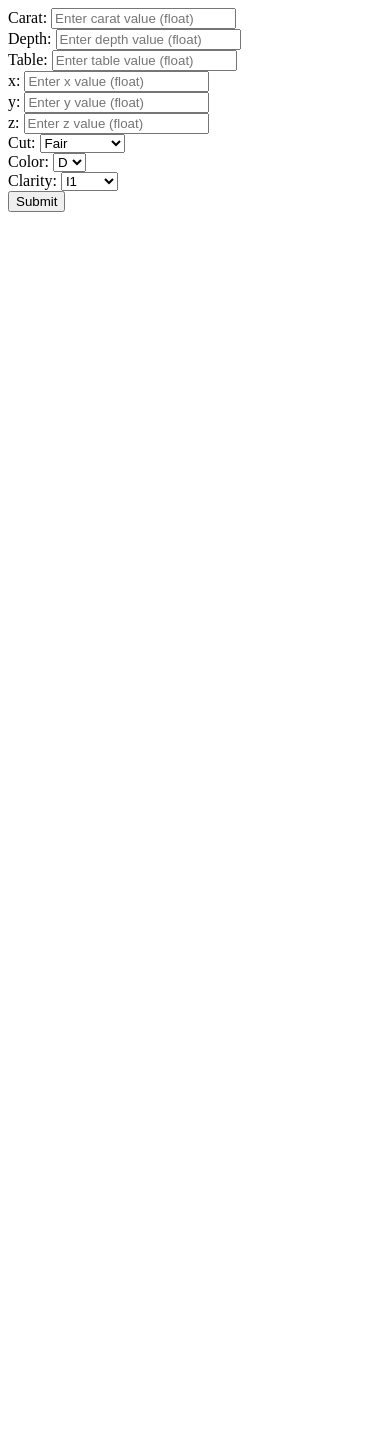
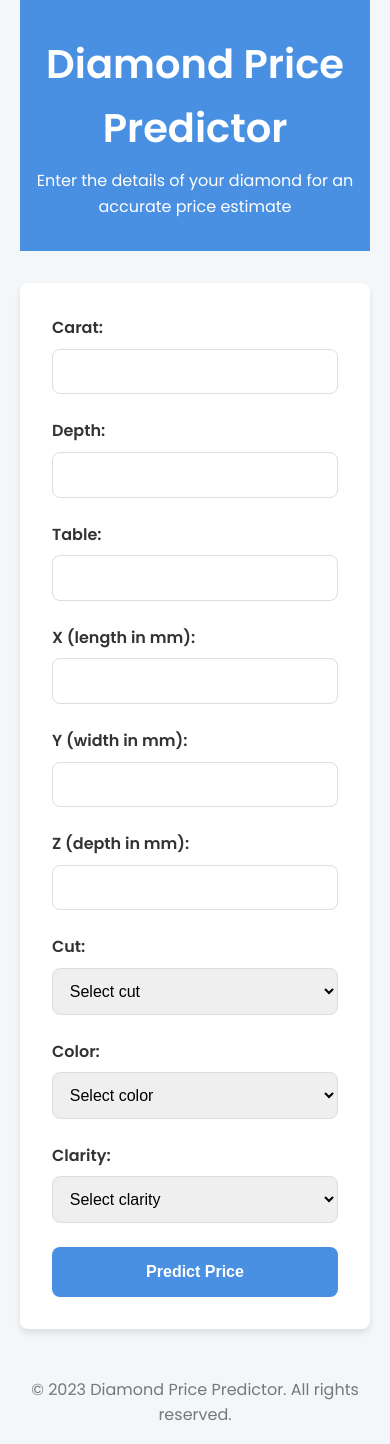
Before and after one commit to sarthakkalia/Diamond-price-prediction, a Flask app: page /predict in a window 390 px wide. Before the commit the page ends 212 px from the top, so only its background shows below. Run offline with Flask 3, Linux system fonts and the light colour scheme.

Commit message:
update templates and css

```diff
--- /dev/null
+++ b/static/css/style.css
@@ -0,0 +1,168 @@
+:root {
+    --primary-color: #4a90e2;
+    --secondary-color: #f39c12;
+    --background-color: #f4f7f9;
+    --text-color: #333;
+    --border-radius: 8px;
+}
+
+* {
+    margin: 0;
+    padding: 0;
+    box-sizing: border-box;
+}
+
+body {
+    font-family: 'Poppins', sans-serif;
+    line-height: 1.6;
+    color: var(--text-color);
+    background-color: var(--background-color);
+}
+
+.container {
+    max-width: 1200px;
+    margin: 0 auto;
+    padding: 0 20px;
+}
+
+header {
+    background-color: var(--primary-color);
+    color: white;
+    text-align: center;
+    padding: 2rem 0;
+    margin-bottom: 2rem;
+}
+
+header h1 {
+    font-size: 2.5rem;
+    margin-bottom: 0.5rem;
+}
+
+main {
+    background-color: white;
+    border-radius: var(--border-radius);
+    padding: 2rem;
+    box-shadow: 0 4px 6px rgba(0, 0, 0, 0.1);
+}
+
+.hero {
+    text-align: center;
+    margin-bottom: 3rem;
+}
+
+.hero h2 {
+    font-size: 2rem;
+    margin-bottom: 1rem;
+}
+
+.cta-button {
+    display: inline-block;
+    background-color: var(--secondary-color);
+    color: white;
+    padding: 0.8rem 1.5rem;
+    border-radius: var(--border-radius);
+    text-decoration: none;
+    font-weight: bold;
+    transition: background-color 0.3s ease;
+}
+
+.cta-button:hover {
+    background-color: #e67e22;
+}
+
+.features {
+    display: flex;
+    justify-content: space-between;
+    flex-wrap: wrap;
+}
+
+.feature {
+    flex-basis: calc(33.333% - 20px);
+    text-align: center;
+    margin-bottom: 2rem;
+}
+
+.feature h3 {
+    font-size: 1.5rem;
+    margin-bottom: 0.5rem;
+    color: var(--primary-color);
+}
+
+.prediction-form {
+    max-width: 600px;
+    margin: 0 auto;
+}
+
+.form-group {
+    margin-bottom: 1.5rem;
+}
+
+label {
+    display: block;
+    margin-bottom: 0.5rem;
+    font-weight: bold;
+}
+
+input[type="number"],
+select {
+    width: 100%;
+    padding: 0.8rem;
+    border: 1px solid #ddd;
+    border-radius: var(--border-radius);
+    font-size: 1rem;
+}
+
+.submit-button {
+    display: block;
+    width: 100%;
+    background-color: var(--primary-color);
+    color: white;
+    padding: 1rem;
+    border: none;
+    border-radius: var(--border-radius);
+    font-size: 1rem;
+    font-weight: bold;
+    cursor: pointer;
+    transition: background-color 0.3s ease;
+}
+
+.submit-button:hover {
+    background-color: #3a7bd5;
+}
+
+.result {
+    margin-top: 2rem;
+    text-align: center;
+    padding: 2rem;
+    background-color: #e8f4fd;
+    border-radius: var(--border-radius);
+}
+
+.result h2 {
+    font-size: 1.5rem;
+    margin-bottom: 1rem;
+    color: var(--primary-color);
+}
+
+.price {
+    font-size: 2.5rem;
+    font-weight: bold;
+    color: var(--secondary-color);
+}
+
+footer {
+    text-align: center;
+    margin-top: 2rem;
+    padding: 1rem 0;
+    color: #777;
+}
+
+@media (max-width: 768px) {
+    .features {
+        flex-direction: column;
+    }
+
+    .feature {
+        flex-basis: 100%;
+    }
+}
--- a/templates/form.html
+++ b/templates/form.html
@@ -1,39 +1,48 @@
-<html>
+<!DOCTYPE html>
+<html lang="en">
+<head>
+    <meta charset="UTF-8">
+    <meta name="viewport" content="width=device-width, initial-scale=1.0">
+    <title>Diamond Price Prediction Form</title>
+    <link href="https://fonts.googleapis.com/css2?family=Poppins:wght@300;400;600&display=swap" rel="stylesheet">
+    <link rel="stylesheet" href="{{ url_for('static', filename='css/style.css') }}">
+</head>
 <body>
-<form action="{{url_for('predict_datapoint')}}" method="POST">
+    <div class="container">
+        <header>
+            <h1>Diamond Price Predictor</h1>
+            <p>Enter the details of your diamond for an accurate price estimate</p>
+        </header>
+        <main>
+            <form action="{{ url_for('predict_datapoint') }}" method="post" class="prediction-form">
                 <div class="form-group">
                     <label for="carat">Carat:</label>
-        <input type="text" id="carat" name="carat" placeholder="Enter carat value (float)">
+                    <input type="number" id="carat" name="carat" step="0.01" required>
                 </div>
-
                 <div class="form-group">
                     <label for="depth">Depth:</label>
-        <input type="text" id="depth" name="depth" placeholder="Enter depth value (float)">
+                    <input type="number" id="depth" name="depth" step="0.1" required>
                 </div>
-
                 <div class="form-group">
                     <label for="table">Table:</label>
-        <input type="text" id="table" name="table" placeholder="Enter table value (float)">
+                    <input type="number" id="table" name="table" step="0.1" required>
                 </div>
-
                 <div class="form-group">
-        <label for="x">x:</label>
-        <input type="text" id="x" name="x" placeholder="Enter x value (float)">
+                    <label for="x">X (length in mm):</label>
+                    <input type="number" id="x" name="x" step="0.01" required>
                 </div>
-
                 <div class="form-group">
-        <label for="y">y:</label>
-        <input type="text" id="y" name="y" placeholder="Enter y value (float)">
+                    <label for="y">Y (width in mm):</label>
+                    <input type="number" id="y" name="y" step="0.01" required>
                 </div>
-
                 <div class="form-group">
-        <label for="z">z:</label>
-        <input type="text" id="z" name="z" placeholder="Enter z value (float)">
+                    <label for="z">Z (depth in mm):</label>
+                    <input type="number" id="z" name="z" step="0.01" required>
                 </div>
-
                 <div class="form-group">
                     <label for="cut">Cut:</label>
-  <select id="cut" name="cut">
+                    <select id="cut" name="cut" required>
+                        <option value="">Select cut</option>
                         <option value="Fair">Fair</option>
                         <option value="Good">Good</option>
                         <option value="Very Good">Very Good</option>
@@ -41,10 +50,10 @@
                         <option value="Ideal">Ideal</option>
                     </select>
                 </div>
-
                 <div class="form-group">
                     <label for="color">Color:</label>
-  <select id="color" name="color">
+                    <select id="color" name="color" required>
+                        <option value="">Select color</option>
                         <option value="D">D</option>
                         <option value="E">E</option>
                         <option value="F">F</option>
@@ -54,10 +63,10 @@
                         <option value="J">J</option>
                     </select>
                 </div>
-
                 <div class="form-group">
                     <label for="clarity">Clarity:</label>
-  <select id="clarity" name="clarity">
+                    <select id="clarity" name="clarity" required>
+                        <option value="">Select clarity</option>
                         <option value="I1">I1</option>
                         <option value="SI2">SI2</option>
                         <option value="SI1">SI1</option>
@@ -68,11 +77,18 @@
                         <option value="IF">IF</option>
                     </select>
                 </div>
-
-<div style="clear:both;"></div>
-  <input type="submit" value="Submit">
+                <button type="submit" class="submit-button">Predict Price</button>
             </form>
-
-{{final_result}}
+            {% if final_result %}
+            <div class="result">
+                <h2>Predicted Diamond Price</h2>
+                <p class="price">${{ final_result }}</p>
+            </div>
+            {% endif %}
+        </main>
+        <footer>
+            <p>&copy; 2023 Diamond Price Predictor. All rights reserved.</p>
+        </footer>
+    </div>
 </body>
 </html>
```
Also changed, not shown: templates/index.html (+42 -1 lines). Lines whose indentation alone changed are shown as unchanged.
